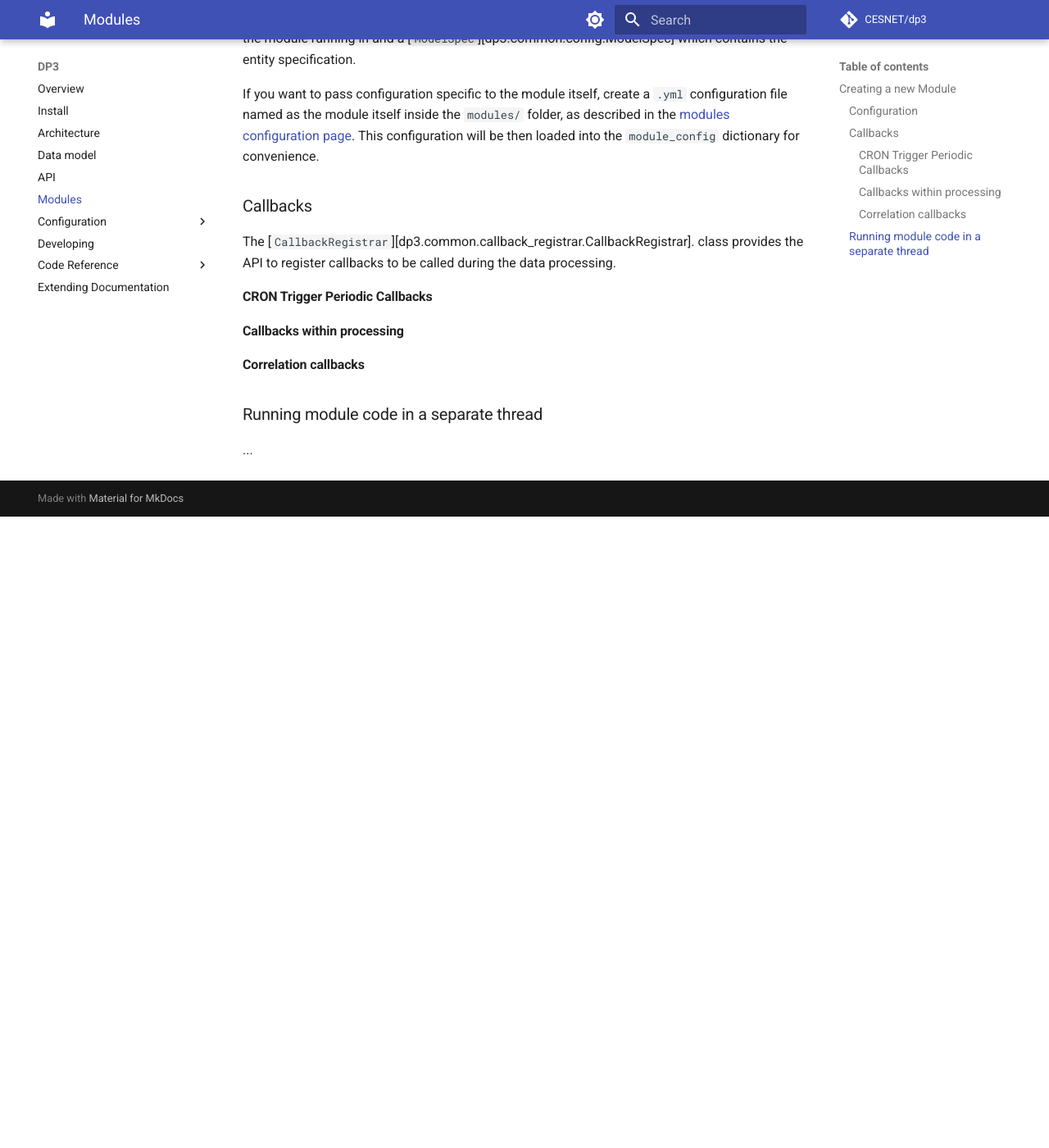
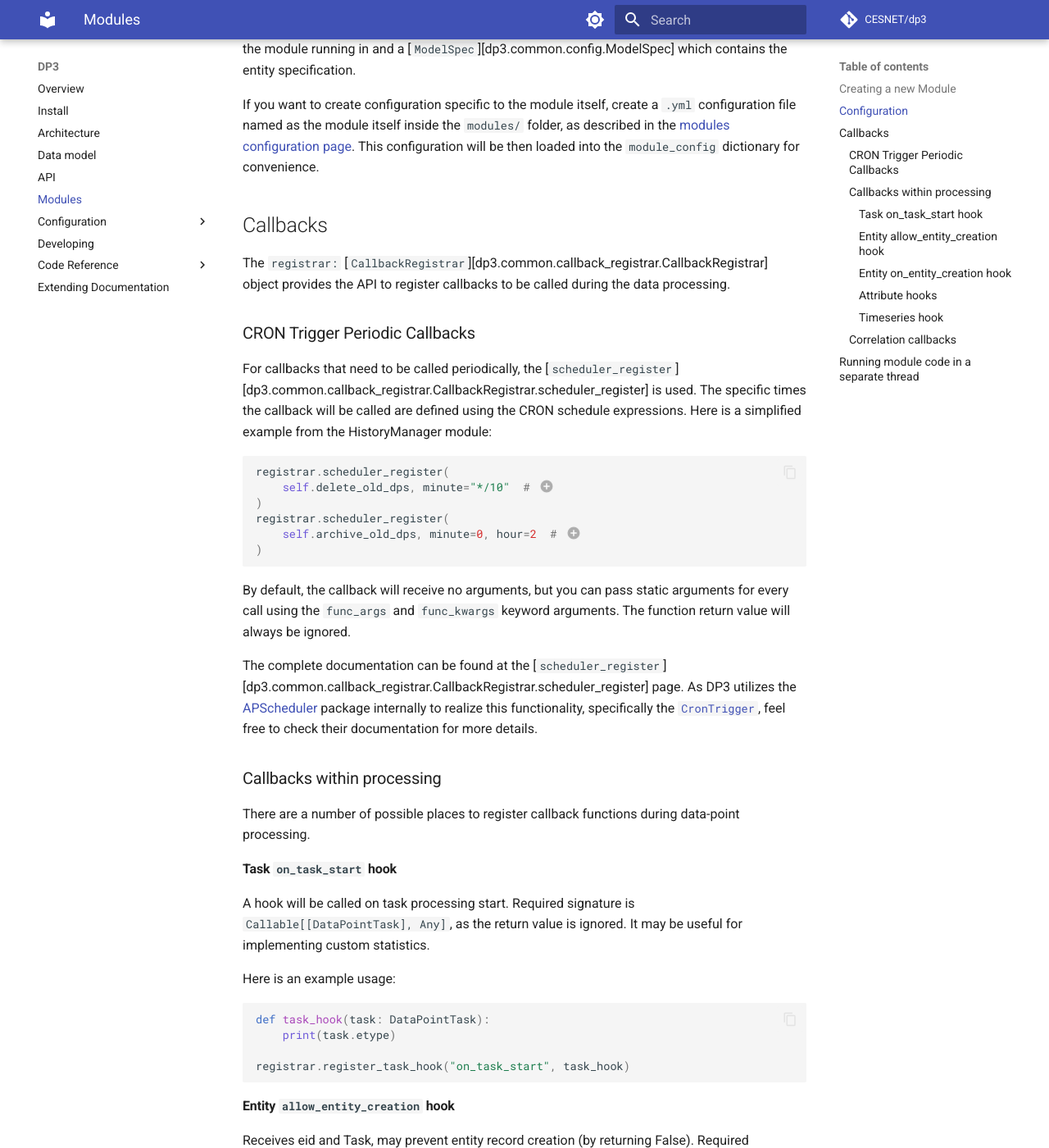
Before and after one commit to CESNET/dp3, an MkDocs documentation site: the page built from docs/modules.md, in a window 1280 px wide and 1400 px high, scrolled down 1127 px. Shown: the whole window at 82% size. Built offline with MkDocs 1.6.1 and Material for MkDocs 9.7.7, drawn with Linux system fonts in a browser that asks for light colours; comment, search, counter and statistics services are not loaded; before the commit the page ends 1757 px from its top, so only the background shows below that; some of the changed text lies outside the part shown.

Commit message:
Docs: Secondary modules docs - processing callbacks.

````diff
--- a/docs/modules.md
+++ b/docs/modules.md
@@ -20,7 +20,7 @@
 All modules must subclass the [`BaseModule`][dp3.common.base_module.BaseModule] class.
 If a class does not subclass the [`BaseModule`][dp3.common.base_module.BaseModule] class,
 it will not be loaded and activated by the main DP³ worker.
-The declaration of `BaseModule` is as follows:
+The declaration of [`BaseModule`][dp3.common.base_module.BaseModule] is as follows:
 
 ```python
 class BaseModule(ABC):
@@ -40,28 +40,157 @@
 [`CallbackRegistrar`][dp3.common.callback_registrar.CallbackRegistrar].
 Let's go through them one at a time.
 
-### Configuration
+## Configuration
 
 [`PlatformConfig`][dp3.common.config.PlatformConfig] contains the entire DP³ platform configuration,
 which includes the application name, worker counts, which worker processes is the module running in
 and a [`ModelSpec`][dp3.common.config.ModelSpec] which contains the entity specification.
 
-If you want to pass configuration specific to the module itself, create a `.yml` configuration file
+If you want to create configuration specific to the module itself, create a `.yml` configuration file
 named as the module itself inside the `modules/` folder,
 as described in the [modules configuration page](configuration/modules.md).
 This configuration will be then loaded into the `module_config` dictionary for convenience.
 
-### Callbacks
+## Callbacks
 
-The [`CallbackRegistrar`][dp3.common.callback_registrar.CallbackRegistrar]. class provides
-the API to register callbacks to be called during the data processing.
+The `registrar:` [`CallbackRegistrar`][dp3.common.callback_registrar.CallbackRegistrar] object
+provides the API to register callbacks to be called during the data processing.
 
-#### CRON Trigger Periodic Callbacks
+### CRON Trigger Periodic Callbacks
 
-#### Callbacks within processing
+For callbacks that need to be called periodically,
+the [`scheduler_register`][dp3.common.callback_registrar.CallbackRegistrar.scheduler_register]
+is used.
+The specific times the callback will be called are defined using the CRON schedule expressions.
+Here is a simplified example from the HistoryManager module:
 
-#### Correlation callbacks
+```python
+registrar.scheduler_register(
+    self.delete_old_dps, minute="*/10"  # (1)
+)
+registrar.scheduler_register(
+    self.archive_old_dps, minute=0, hour=2  # (2)
+)
+```
 
-### Running module code in a separate thread
+1. At every 10th minute.
+2. Every day at 2 AM.
+
+By default, the callback will receive no arguments, but you can pass static arguments for every call
+using the `func_args` and `func_kwargs` keyword arguments.
+The function return value will always be ignored.
+
+The complete documentation can be found at the
+[`scheduler_register`][dp3.common.callback_registrar.CallbackRegistrar.scheduler_register] page.
+As DP3 utilizes the [APScheduler](https://apscheduler.readthedocs.io/en/latest/) package internally
+to realize this functionality, specifically the [`CronTrigger`](https://apscheduler.readthedocs.io/en/latest/modules/triggers/cron.html), feel free to check their documentation for more details.
+
+
+### Callbacks within processing
+
+There are a number of possible places to register callback functions during data-point processing.
+
+#### Task `on_task_start` hook
+
+A hook will be called on task processing start.
+Required signature is `Callable[[DataPointTask], Any]`, as the return value is ignored.
+It may be useful for implementing custom statistics.
+
+Here is an example usage:
+```python
+def task_hook(task: DataPointTask):
+    print(task.etype)
+
+registrar.register_task_hook("on_task_start", task_hook)
+```
+
+
+
+#### Entity `allow_entity_creation` hook
+
+Receives eid and Task, may prevent entity record creation (by returning False).
+Required signature is `Callable[[str, DataPointTask], bool]`.
+
+example:
+```python
+def entity_creation(eid: str, task: DataPointTask) -> bool:
+    return eid.startswith("1")
+
+registrar.register_entity_hook(
+    "allow_entity_creation", entity_creation, "test_entity_type"
+)
+```
+
+#### Entity `on_entity_creation` hook
+
+Receives eid and Task, may return new DataPointTasks.
+Required signature is `Callable[[str, DataPointTask], list[DataPointTask]]`.
+
+example:
+```python
+def processing_function(eid: str, task: DataPointTask) -> list[DataPointTask]:
+    output = does_work(task)
+    return [DataPointTask(
+        model_spec=task.model_spec,
+        etype="mac",
+        eid=eid,
+        data_points=[{
+            "etype": "test_enitity_type",
+            "eid": eid,
+            "attr": "derived_on_creation",
+            "src": "secondary/derived_on_creation",
+            "v": output
+        }]
+    )]
+
+registrar.register_entity_hook(
+    "on_entity_creation", processing_function, "test_entity_type"
+)
+```
+
+#### Attribute hooks
+
+There are register points for all attribute types:
+`on_new_plain`, `on_new_observation`, `on_new_ts_chunk`.
+The callback allways receives eid, attribute and Task, and may return new DataPointTasks.
+The required signature is `Callable[[str, DataPointBase], list[DataPointTask]]`.
+
+Here is an example usage:
+```python
+def attr_hook(eid: str, dp: DataPointBase) -> list[DataPointTask]:
+    ...
+    return []
+
+registrar.register_attr_hook(
+    "on_new_observation", attr_hook, "test_entity_type", "test_attr_type",
+)
+```
+
+#### Timeseries hook
+
+Timeseries hooks are run before snapshot creation, and allow to process the accumulated
+timeseries data into observations / plain attributes to be accessed in snapshots.
+The expected callback signature is `Callable[[str, str, list[dict]], list[DataPointTask]]`,
+as the callback should expect entity_type, attr_type and attribute history as arguments
+and return a list of DataPointTask objects.
+
+```python
+def timeseries_hook(
+        entity_type: str, attr_type: str, attr_history: list[dict]
+) -> list[DataPointTask]:
+    ...
+    return []
+
+
+registrar.register_timeseries_hook(
+    timeseries_hook, "test_entity_type", "test_attr_type",
+)
+```
+
+### Correlation callbacks
+
+
+
+## Running module code in a separate thread
 
 ...
````
Also changed, not shown: 2 other files.
